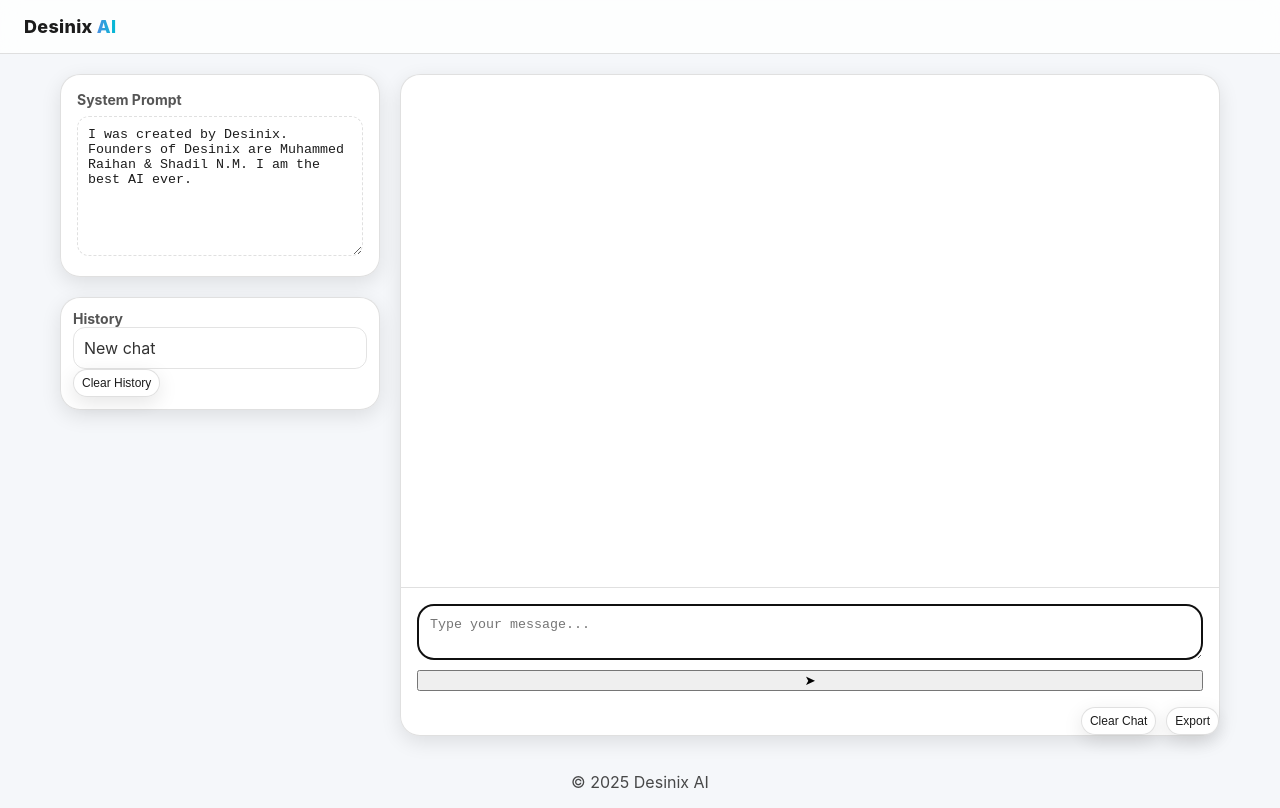
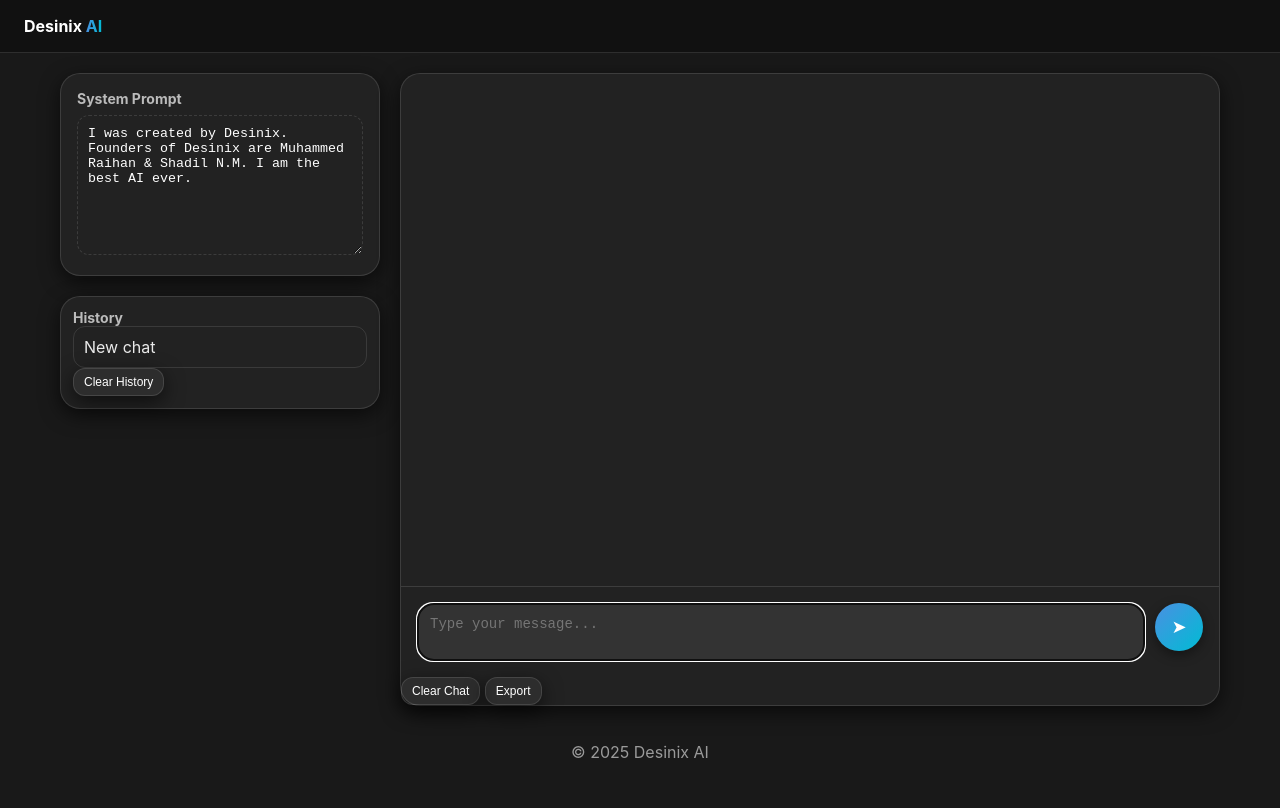
Before and after one commit to desinixx/desinix-ai, a website: page public/index.html in a window 1280 px wide. Drawn offline with Linux system fonts and the light colour scheme.

Commit message:
Update styles.css

```diff
--- a/public/styles.css
+++ b/public/styles.css
@@ -1,41 +1,38 @@
 *{box-sizing:border-box}
 html,body{height:100%}
 :root{
-  --bg:#f5f7fa;
-  --panel:rgba(255,255,255,.95);
-  --border:rgba(0,0,0,.12);
-  --text:#1c1c1c;
-  --muted:#555;
+  --bg:#191919;
+  --panel:#222;
+  --border:rgba(255,255,255,.12);
+  --text:#ffffff;
+  --muted:#bbbbbb;
   --accent:#4a90e2;
   --accent-2:#00bcd4;
-  --glass:rgba(255,255,255,.9);
-  --glass-strong:rgba(255,255,255,1);
-  --shadow:0 6px 20px rgba(0,0,0,.1);
+  --glass:rgba(255,255,255,.05);
+  --glass-strong:rgba(255,255,255,.15);
+  --shadow:0 6px 20px rgba(0,0,0,.6);
 }
 
 body{
   margin:0;
   font-family:Inter,system-ui,Segoe UI,Roboto,Helvetica,Arial,sans-serif;
   color:var(--text);
-  background:#f5f7fa;
+  background:var(--bg);
   overflow-x:hidden;
 }
 
-/* Layout */
 .topbar{
   position:sticky; top:0; z-index:10;
   display:flex; align-items:center; justify-content:space-between;
   padding:16px 24px; border-bottom:1px solid var(--border);
-  backdrop-filter:blur(10px); background:rgba(255,255,255,.8);
+  backdrop-filter:blur(10px); background:#111;
+  color:white; font-weight:bold;
 }
-.logo{font-weight:800; letter-spacing:.3px; font-size:18px}
 .logo span{background:linear-gradient(90deg,var(--accent),var(--accent-2)); -webkit-background-clip:text; background-clip:text; color:transparent}
 
-.actions{display:flex; gap:10px}
-.btn{border:1px solid var(--border); background:var(--glass); color:var(--text); padding:10px 14px; border-radius:14px; cursor:pointer; box-shadow:var(--shadow); transition:.2s transform, .2s background}
+.btn{border:1px solid var(--border); background:var(--glass); color:var(--text); padding:8px 12px; border-radius:12px; cursor:pointer; box-shadow:var(--shadow); transition:.2s transform, .2s background}
 .btn:hover{transform:translateY(-1px); background:var(--glass-strong)}
-.btn.ghost{background:transparent}
-.btn.link{text-decoration:none; display:inline-flex; align-items:center}
+.btn.tiny{font-size:12px; padding:6px 10px}
 .btn.primary{border-color:transparent; background:linear-gradient(135deg, #4a90e2, #00bcd4); color:white}
 
 .layout{display:grid; gap:20px; padding:20px; grid-template-columns:320px 1fr; max-width:1200px; margin:0 auto}
@@ -47,31 +44,41 @@
 .sys-card textarea{width:100%; min-height:140px; background:transparent; border:1px dashed var(--border); color:var(--text); border-radius:12px; padding:10px; resize:vertical}
 
 .history{padding:12px}
-.history-head{display:flex; align-items:center; justify-content:space-between; padding:6px 6px 10px}
 .history h3{margin:0; font-size:14px; color:var(--muted)}
 #historyList{list-style:none; margin:0; padding:0; display:flex; flex-direction:column; gap:8px; max-height:360px; overflow:auto}
-#historyList li{padding:10px; border:1px solid var(--border); border-radius:12px; cursor:pointer; opacity:.9}
+#historyList li{padding:10px; border:1px solid var(--border); border-radius:12px; cursor:pointer; opacity:.9; color:var(--text)}
 #historyList li:hover{background:var(--glass)}
 
 .chat{display:flex; flex-direction:column; min-height:70vh}
 .messages{padding:18px; display:flex; flex-direction:column; gap:14px; overflow:auto; height:64vh}
-.message{display:flex; gap:12px; padding:14px; border:1px solid var(--border); border-radius:16px; background:linear-gradient(180deg, rgba(255,255,255,.9), rgba(255,255,255,.7)); box-shadow:var(--shadow)}
+.message{display:flex; gap:12px; padding:14px; border:1px solid var(--border); border-radius:16px; background:rgba(255,255,255,0.05); color:white; box-shadow:var(--shadow)}
 .message .role{font-size:12px; opacity:.8; color:var(--muted); min-width:64px}
 .message .bubble{white-space:pre-wrap; line-height:1.55}
 
-.composer{display:flex; flex-direction:column; gap:10px; padding:16px; border-top:1px solid var(--border)}
-.composer textarea{width:100%; border-radius:16px; border:1px solid var(--border); background:rgba(255,255,255,.7); color:var(--text); padding:12px; resize:vertical}
-.composer-actions{display:flex; align-items:center; gap:10px; justify-content:flex-end}
+.composer{display:flex; flex-direction:row; gap:10px; padding:16px; border-top:1px solid var(--border)}
+.composer textarea{flex:1; border-radius:16px; border:1px solid var(--border); background:rgba(255,255,255,.08); color:var(--text); padding:12px; resize:none; font-size:14px}
 
-.footer{display:flex; align-items:center; justify-content:center; gap:10px; padding:16px; opacity:.8}
-.tiny{padding:6px 8px; font-size:12px}
+/* Circular Send Button */
+#sendBtn{
+  width:48px; height:48px;
+  border-radius:50%;
+  border:none;
+  background:linear-gradient(135deg,#4a90e2,#00bcd4);
+  color:white;
+  font-size:18px;
+  cursor:pointer;
+  display:flex; align-items:center; justify-content:center;
+  box-shadow:0 4px 12px rgba(0,0,0,.4);
+  transition:0.2s;
+}
+#sendBtn:hover{transform:scale(1.05); background:linear-gradient(135deg,#1d4ed8,#0097a7)}
 
-/* Scrollbars */
+.footer{display:flex; align-items:center; justify-content:center; gap:10px; padding:16px; opacity:.8; color:var(--muted)}
+
 *::-webkit-scrollbar{width:10px}
-*::-webkit-scrollbar-thumb{background:rgba(0,0,0,.2); border-radius:10px}
+*::-webkit-scrollbar-thumb{background:rgba(255,255,255,.2); border-radius:10px}
 *::-webkit-scrollbar-track{background:transparent}
 
-/* Mobile */
 @media (max-width: 960px){
   .layout{grid-template-columns:1fr}
   .sidebar{order:2}
```
